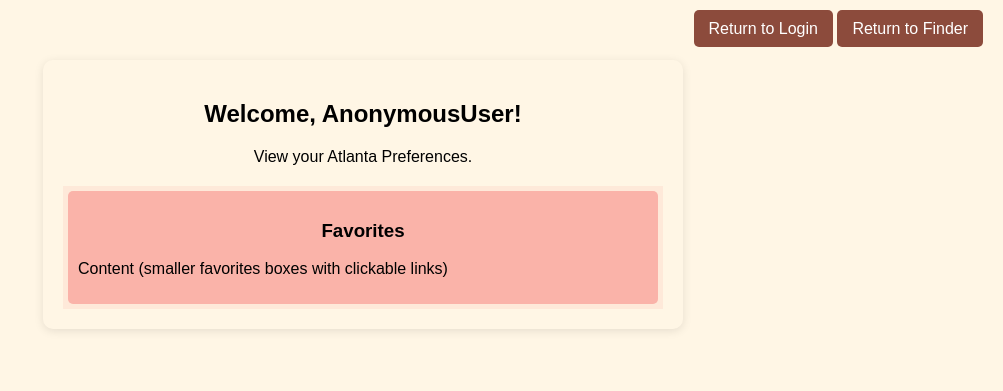
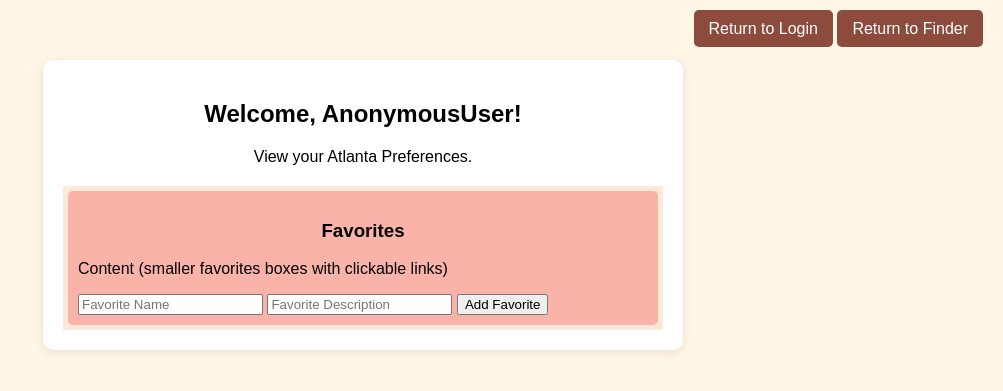
Before and after one commit to Rethikaamb/AtlantaFoodFinderProject, a Django app: template templates/account.html in a window 1280 px wide. Shown: the top 391 px of the page, without its empty margins (277-1280 px from the left). Run offline with Django 3.2, Linux system fonts and the light colour scheme; the template is opened without the code that fills it, so the values that code supplies are empty.

Commit message:
changes to account style

```diff
--- a/home/urls.py
+++ b/home/urls.py
@@ -9,8 +9,6 @@ urlpatterns = [
 
     path('map/', views.map_view, name='map_view'),
     path('forgotpassword', views.forgotpassword, name='forgotpassword'),
-    path('account', views.account, name='account'),
-    path('favorites', views.favorites, name='favorites')
-
+    path('account', views.account, name='account')
 
 ]
--- a/home/views.py
+++ b/home/views.py
@@ -141,6 +141,3 @@ def forgotpassword(request):
 
 def account(request):
     return render(request, 'account.html')
-
-def favorites(request):
-    return render(request, 'favorites.html')
--- a/static/css/profile.css
+++ b/static/css/profile.css
@@ -28,7 +28,7 @@
         max-width: 600px;
         margin: 60px auto; /* Center the container */
         padding: 20px;
-        background: #background: #fff;
+        background: #fff;
         border-radius: 10px;
         box-shadow: 0 2px 10px rgba(0, 0, 0, 0.1);
 }
--- a/templates/account.html
+++ b/templates/account.html
@@ -24,8 +24,40 @@
         <div class="box">
             <h3 style="text-align: center">Favorites</h3>
             <p>Content (smaller favorites boxes with clickable links)</p>
-        </div>
+            <form method="POST">
+            {% csrf_token %}
+            <input type="text" name="name" placeholder="Favorite Name" required>
+            <input type="text" name="description" placeholder="Favorite Description" required>
+            <button type="submit">Add Favorite</button>
+        </form>
+
+    <div class="favorites-container" id="favoritesContainer">
+        {% for favorite in favorites %}
+            <div class="favorites-box">
+                <h4 style="text-align: center;">{{ favorite.name }}</h4>
+                <p>{{ favorite.description }}</p>
+            </div>
+        {% endfor %}
+    </div>
+{#            <div class="favorites-container" id="favoritesContainer">#}
+{#            <!-- New favorites boxes will be added here -->#}
+{#            </div>#}
+{#        <button id="addFavorite">Add Favorite</button>#}
+{#        </div>#}
     </div>
 </div>
+{#<script>#}
+{#        document.getElementById('addFavorite').addEventListener('click', function() {#}
+{#            const container = document.getElementById('favoritesContainer');#}
+{#            const newBox = document.createElement('div');#}
+{#            newBox.className = 'favorites-box';#}
+{#            // You can customize the content or make it dynamic#}
+{#            newBox.innerHTML = `#}
+{#                <h4 style="text-align: center;">Favorite ${container.children.length + 1}</h4>#}
+{#                <p>Favorites description ${container.children.length + 1}</p>#}
+{#            `;#}
+{#            container.appendChild(newBox);#}
+{#        });#}
+{#    </script>#}
 </body>
 </html>
```
Also changed, not shown: db.sqlite3.
